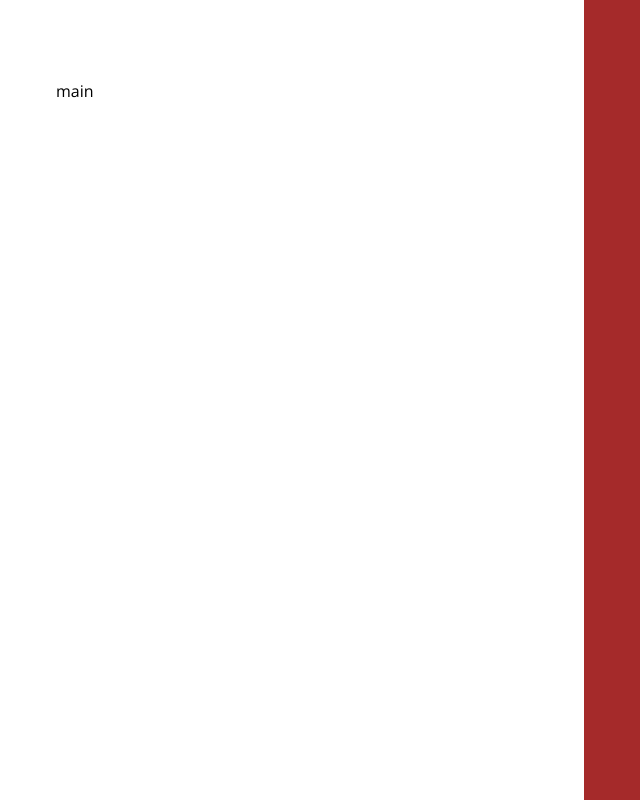
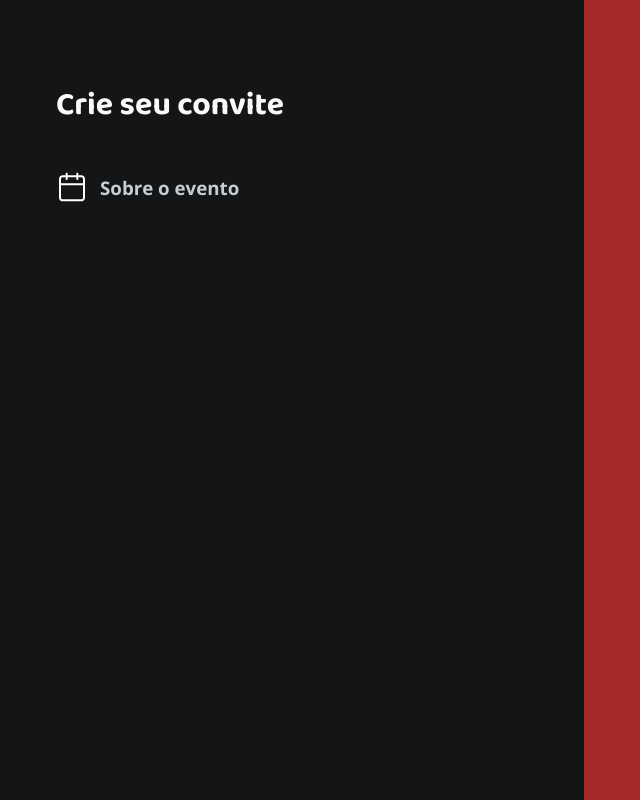
Before and after one commit to Szarblewski14/formul-rio-pj, a plain HTML site: page index.html in a window 1280 px wide. Shown: the whole page, without its empty margins (72-712 px from the left). Drawn offline with nearby package versions, Linux system fonts and the light colour scheme.

Commit message:
conteudo inicial do main

```diff
--- a/index.html
+++ b/index.html
@@ -22,11 +22,21 @@
 <body>
     <div id="app">
         <main>
-            <div class="main-container">main</div>
+            <div class="main-container">
+                <div>
+                    <h1>Crie seu convite</h1>
+                </div>
+                <div class="event">
+                    <img src="./assets/icones/calendar.svg" alt="">
+                    <h3>Sobre o evento</h3>
+                </div>
+            </div>
         </main>
 
         <aside>
-            <div class="aside-container"></div>
+            <div class="aside-container">
+
+            </div>
         </aside>
     </div>
 </body>
--- a/style/global.css
+++ b/style/global.css
@@ -25,4 +25,12 @@
 
 body {
     overflow: hidden;
+    background-color: var(--shape-background);
 }
+
+h1 {
+    font-family: "Baloo 2", sans-serif;
+    color: var(--text-heading);
+
+    margin-bottom: 2.5rem;
+}
--- a/style/layout.css
+++ b/style/layout.css
@@ -24,4 +24,16 @@ aside {
         max-width: 25rem;
         margin-left: auto;
     }
+
 }
+
+.event {
+    display: flex;
+    align-items: center;
+    gap: 12px;
+
+    & h3 {
+        color: var(--text-body);
+        align-items: center;
+    }
+}
```
